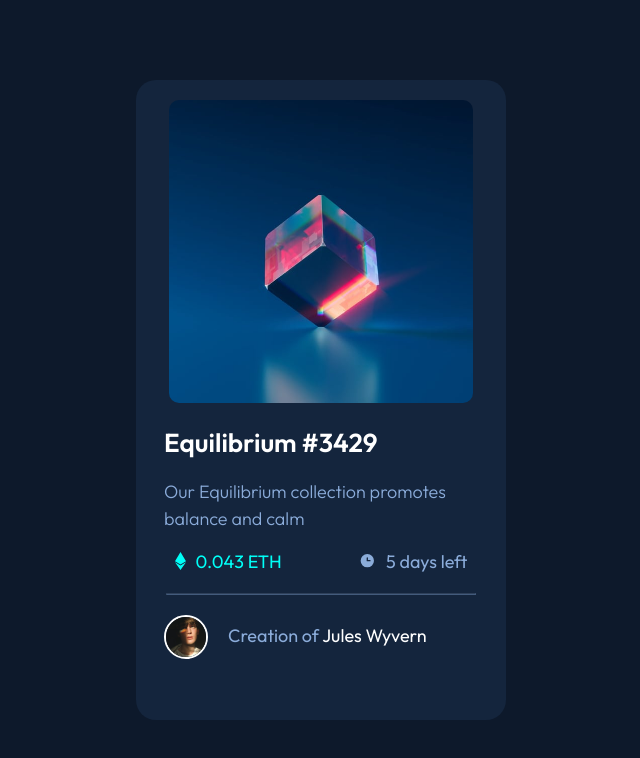
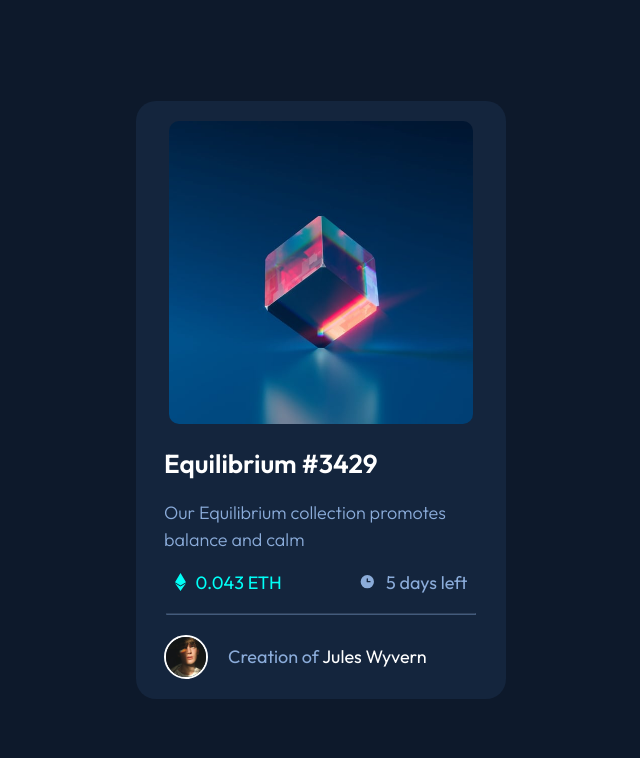
Before and after one commit to DEstebanP/preview-card, a plain HTML site: page index.html in a window 1280 px wide. Shown: the whole page, without its empty margins (319-959 px from the left). Drawn offline with nearby package versions, Linux system fonts and the light colour scheme.

Commit message:
fixed bug related with the height of the main container

```diff
--- a/style.css
+++ b/style.css
@@ -20,7 +20,7 @@ body{
 
 .main-container {
     width: 37rem;
-    height: 80%;
+    max-height: 80%;
     display: flex;
     flex-direction: column;
     row-gap: 2rem;
@@ -78,6 +78,7 @@ body{
     display: flex;
     column-gap: 2rem;
     align-items: center;
+    padding-bottom: 2rem;
 }
 .author-info-container p{
     color: var(--white);
```
